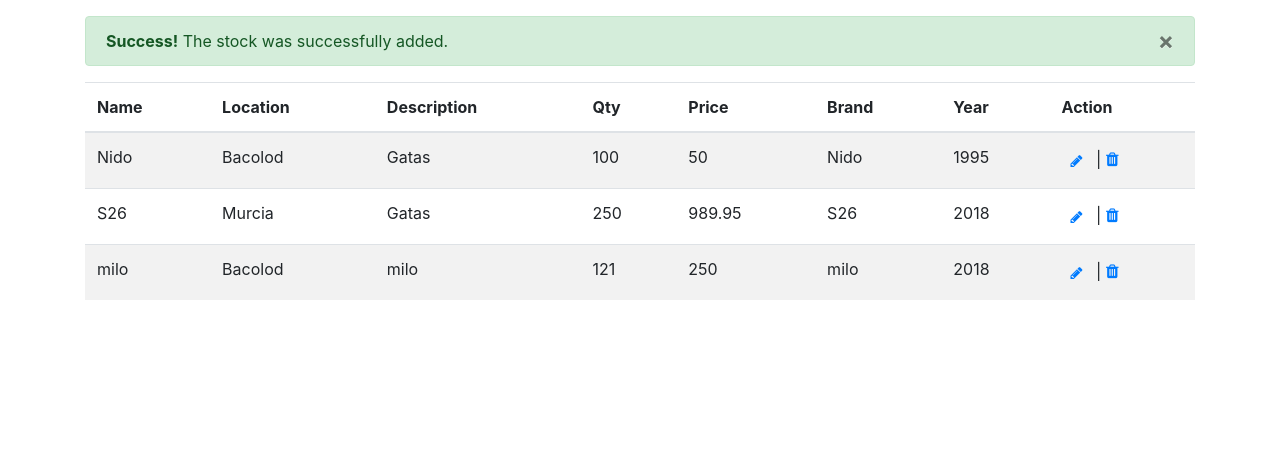
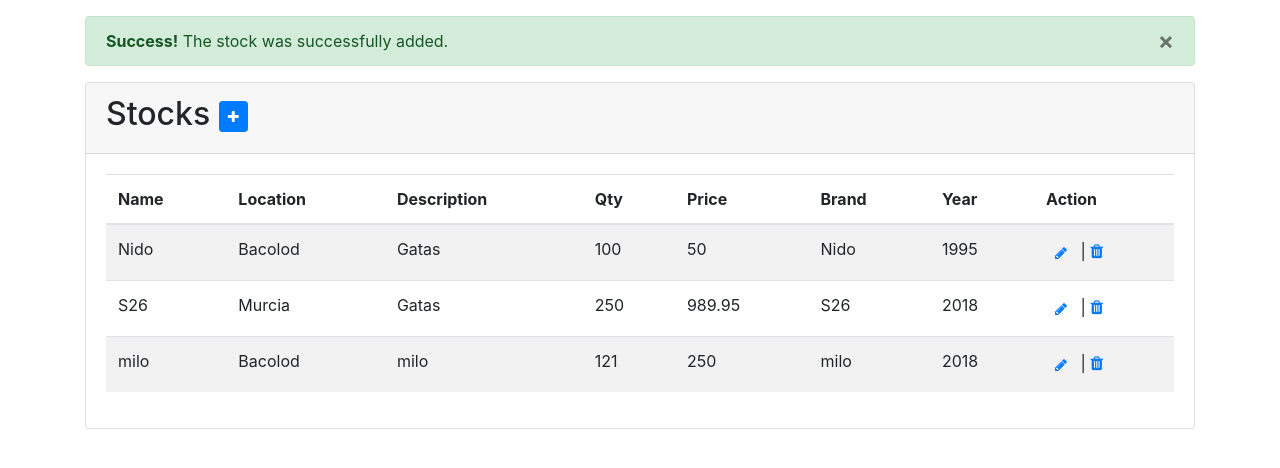
Before and after one commit to jackwander/inventory.dev, a PHP site: page /admin/index.php in a window 1280 px wide. Shown: the part 56-524 px from the top of the page. Run offline with PHP 8.4, Linux system fonts and the light colour scheme; the visitor is signed in with stand-in values (Sample User, id 1); data comes from the database, SQL or seed files in the repository.

Commit message:
Insert 'Add Stock' button.

```diff
--- a/public/stocks.php
+++ b/public/stocks.php
@@ -1,4 +1,12 @@
 <div class="table-responsive">
+  <div class="card">
+    <div class="card-header">
+      <h2>
+        Stocks
+        <a href="#" data-toggle="modal" data-target="#addStock" class="btn btn-primary btn-sm"><i class="fa fa-plus"></i></a>
+      </h2>
+    </div>
+    <div class="card-body">
       <table class="table table-striped">
         <thead>
           <th>Name</th>
@@ -54,3 +62,5 @@
         </tbody>
       </table>
     </div>
+  </div>
+</div>
```
Lines whose indentation alone changed are shown as unchanged.
